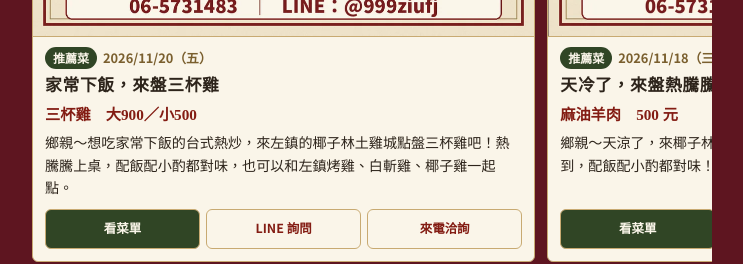
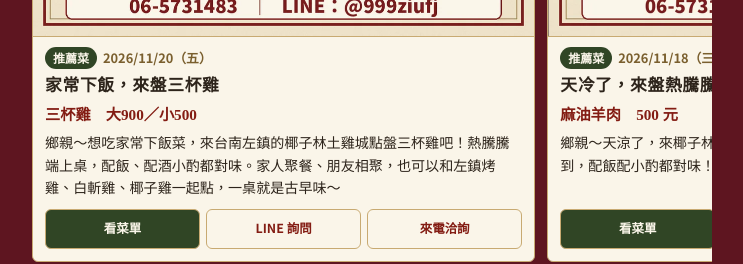
Before and after one commit to coconut5731483/yezilin, a plain HTML site: page index.html in a window 1280 px wide. Shown: the part 840-1104 px from the top of the page, without its empty margins (268-1011 px from the left). Drawn offline with Linux system fonts and the light colour scheme.

Commit message:
更新三杯雞最新消息文案
Co-Authored-By: Claude Sonnet 5.5 <noreply@anthropic.com>
Claude-Session: https://claude.ai/code/session_011gXCdRYJ1au457auLeF6ae

```diff
--- a/index.html
+++ b/index.html
@@ -1143,7 +1143,7 @@ var NOTICE="";
  img：圖片代號（沒有圖就留 ""）
 */
 var NEWS=[
- {date:"2026-11-20",end:"",type:"推薦菜",dish:"三杯雞",title:"家常下飯，來盤三杯雞",text:"鄉親～想吃家常下飯的台式熱炒，來左鎮的椰子林土雞城點盤三杯雞吧！熱騰騰上桌，配飯配小酌都對味，也可以和左鎮烤雞、白斬雞、椰子雞一起點。",img:"news-sanbei"},
+ {date:"2026-11-20",end:"",type:"推薦菜",dish:"三杯雞",title:"家常下飯，來盤三杯雞",text:"鄉親～想吃家常下飯菜，來台南左鎮的椰子林土雞城點盤三杯雞吧！熱騰騰端上桌，配飯、配酒小酌都對味。家人聚餐、朋友相聚，也可以和左鎮烤雞、白斬雞、椰子雞一起點，一桌就是古早味～",img:"news-sanbei"},
  {date:"2026-11-18",end:"",type:"推薦菜",dish:"麻油羊肉",title:"天冷了，來盤熱騰騰的麻油羊肉",text:"鄉親～天涼了，來椰子林吃盤熱騰騰的麻油羊肉吧 🔥 麻油香氣一端上桌就聞到，配飯配小酌都對味！也有涮羊肉、羊肉火鍋可以選。",img:"news-sesame"},
  {date:"2026-11-15",end:"",type:"推廣",title:"遊覽車、團體用餐，歡迎預約",text:"鄉親～旅行社、公司行號、親友聚會，歡迎來椰子林包桌！店內有寬敞停車場，遊覽車可停放，團體最多可容納約 130～140 人。合菜 4000～6500 元，也可以和店家討論其他用餐方式，團體用餐請提前來電或 LINE 預約 🚌",img:"news-group",btns:1},
  {date:"2026-11-15",end:"",type:"推薦菜",dish:"烤雞",title:"左鎮烤雞，來椰子林吃",text:"烤得外皮焦香上色、雞肉紮實，搭配白斬雞、椰子雞湯與台式熱炒，一桌就是古早味。鄉親路過左鎮，記得來嚐嚐！",img:"news-roast"},
```
